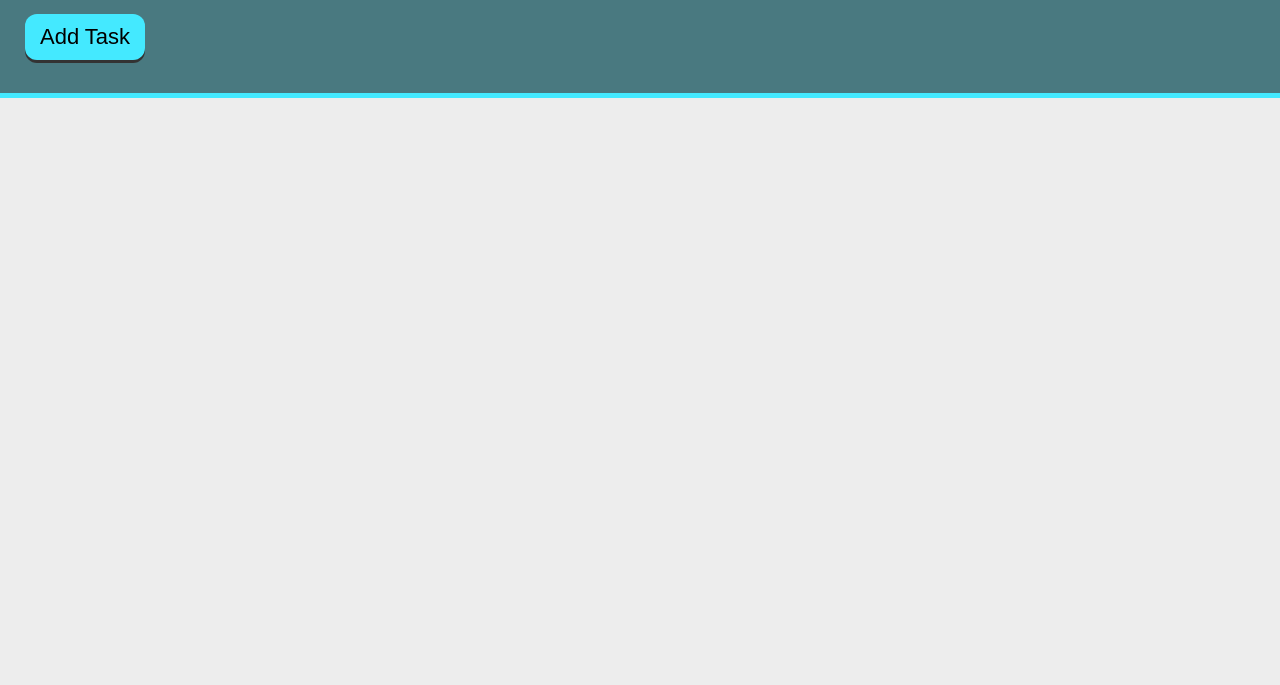
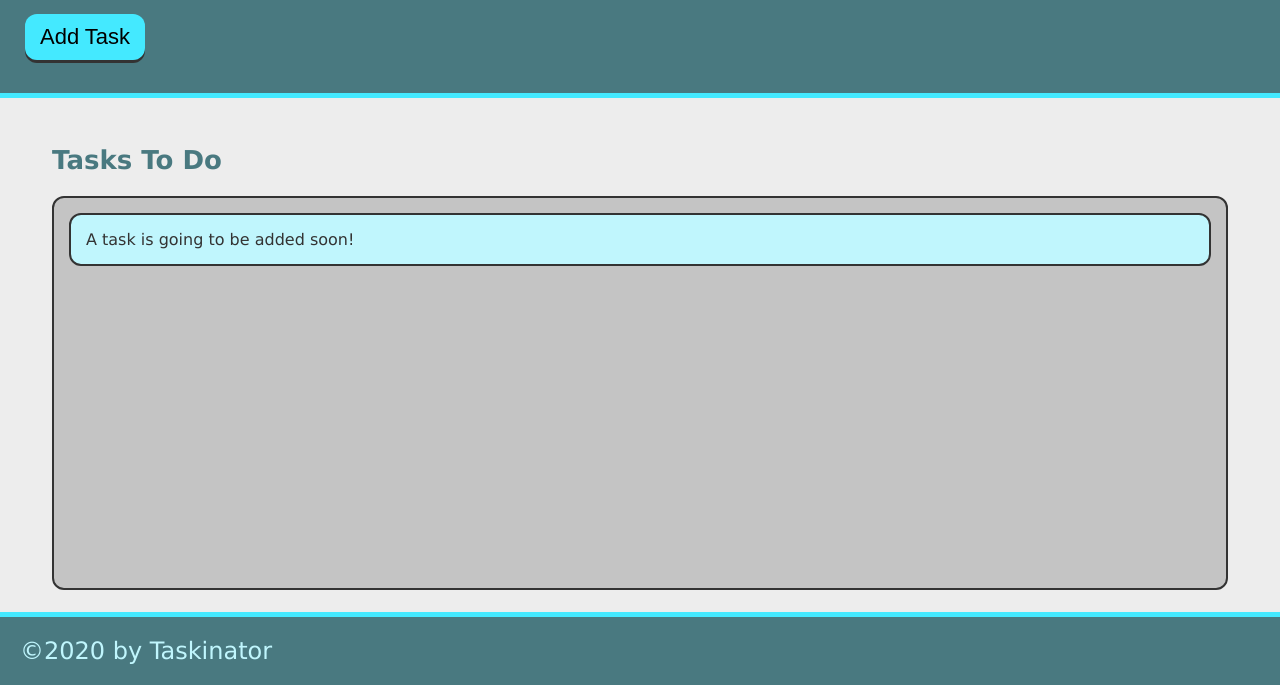
Before and after one commit to KGCan/taskinator, a plain HTML site: page index.html in a window 1280 px wide. Shown: the part 115-800 px from the top of the page. Drawn offline with Linux system fonts and the light colour scheme.

Commit message:
added content to HTML

```diff
--- a/index.html
+++ b/index.html
@@ -13,7 +13,17 @@
     <p>Click the button below to add a new task!</p>
     <button class="btn">Add Task</button>
   </header>
-  <main class ="page-content"></main>
+  <main class ="page-content">
+    <section class = "task-list-wrapper">
+      <h2 class = "list-title">Tasks To Do</h2>
+      <ul class = "task-list">
+        <li class = "task-item">A task is going to be added soon!</li>
+      </ul>
+    </section>
+  </main>
+  <footer>
+    &copy;2020 by Taskinator
+  </footer>
   <script src="./assets/js/script.js"></script>
 </body>
 </html>
```
